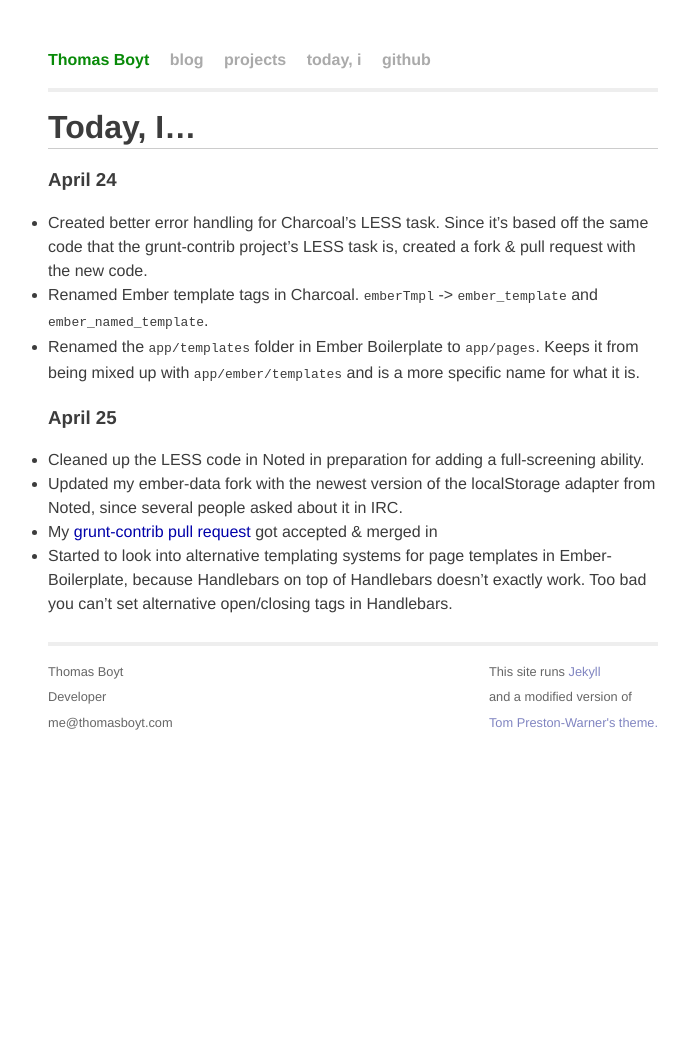
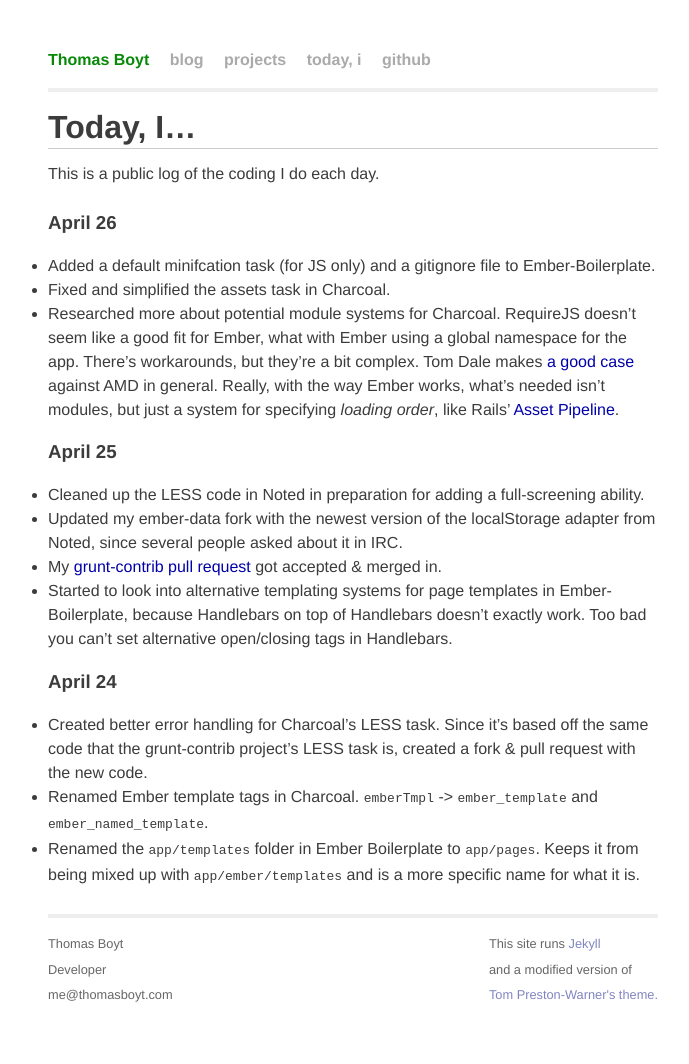
Before and after one commit to thomasboyt/thomasboyt.github.com, a Jekyll site: the page built from todayi.md, in a window 1280 px wide. Shown: the whole page, without its empty margins (287-976 px from the left). Built offline with Jekyll 4.4.1, drawn with Linux system fonts in a browser that asks for light colours; nearby versions of some CDN libraries; library files that are not in the unit come from our copies; before the commit the page ends 900 px from its top, so only the background shows below that.

Commit message:
today, i for apr 26

```diff
--- a/todayi.md
+++ b/todayi.md
@@ -6,15 +6,23 @@
 
 # Today, I...
 
+This is a public log of the coding I do each day.
+
+### April 26
+
+* Added a default minifcation task (for JS only) and a gitignore file to Ember-Boilerplate.
+* Fixed and simplified the assets task in Charcoal.
+* Researched more about potential module systems for Charcoal. RequireJS doesn't seem like a good fit for Ember, what with Ember using a global namespace for the app. There's workarounds, but they're a bit complex. Tom Dale makes [a good case](http://tomdale.net/2012/01/amd-is-not-the-answer/) against AMD in general. Really, with the way Ember works, what's needed isn't modules, but just a system for specifying *loading order*, like Rails' [Asset Pipeline](http://guides.rubyonrails.org/asset_pipeline.html#manifest-files-and-directives).
+
+### April 25
+
+* Cleaned up the LESS code in Noted in preparation for adding a full-screening ability.
+* Updated my ember-data fork with the newest version of the localStorage adapter from Noted, since several people asked about it in IRC.
+* My [grunt-contrib pull request](https://github.com/gruntjs/grunt-contrib/pull/2) got accepted & merged in.
+* Started to look into alternative templating systems for page templates in Ember-Boilerplate, because Handlebars on top of Handlebars doesn't exactly work. Too bad you can't set alternative open/closing tags in Handlebars.
+
 ### April 24
 
 * Created better error handling for Charcoal's LESS task. Since it's based off the same code that the grunt-contrib project's LESS task is, created a fork & pull request with the new code.
 * Renamed Ember template tags in Charcoal. `emberTmpl` -> `ember_template` and `ember_named_template`.
 * Renamed the `app/templates` folder in Ember Boilerplate to `app/pages`. Keeps it from being mixed up with `app/ember/templates` and is a more specific name for what it is.
-
-### April 25
-
-* Cleaned up the LESS code in Noted in preparation for adding a full-screening ability.
-* Updated my ember-data fork with the newest version of the localStorage adapter from Noted, since several people asked about it in IRC.
-* My [grunt-contrib pull request](https://github.com/gruntjs/grunt-contrib/pull/2) got accepted & merged in
-* Started to look into alternative templating systems for page templates in Ember-Boilerplate, because Handlebars on top of Handlebars doesn't exactly work. Too bad you can't set alternative open/closing tags in Handlebars.
```
